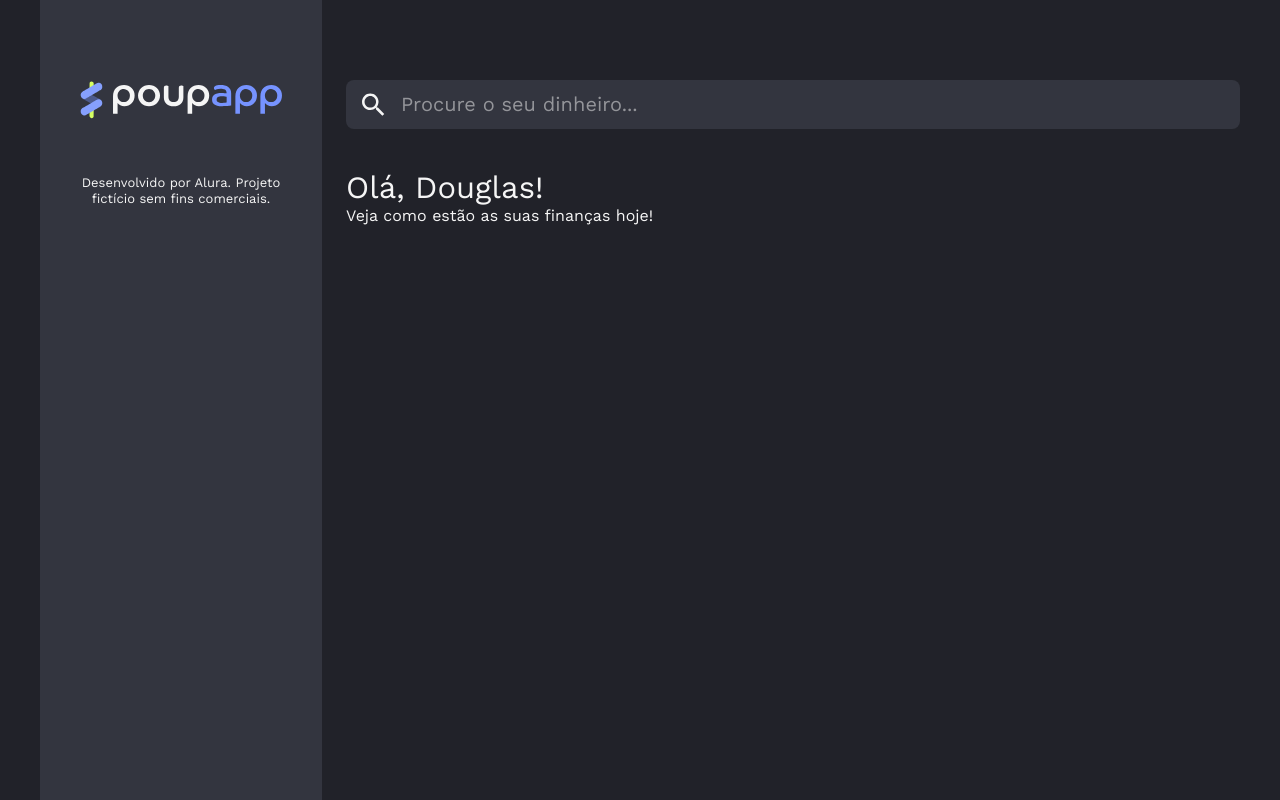
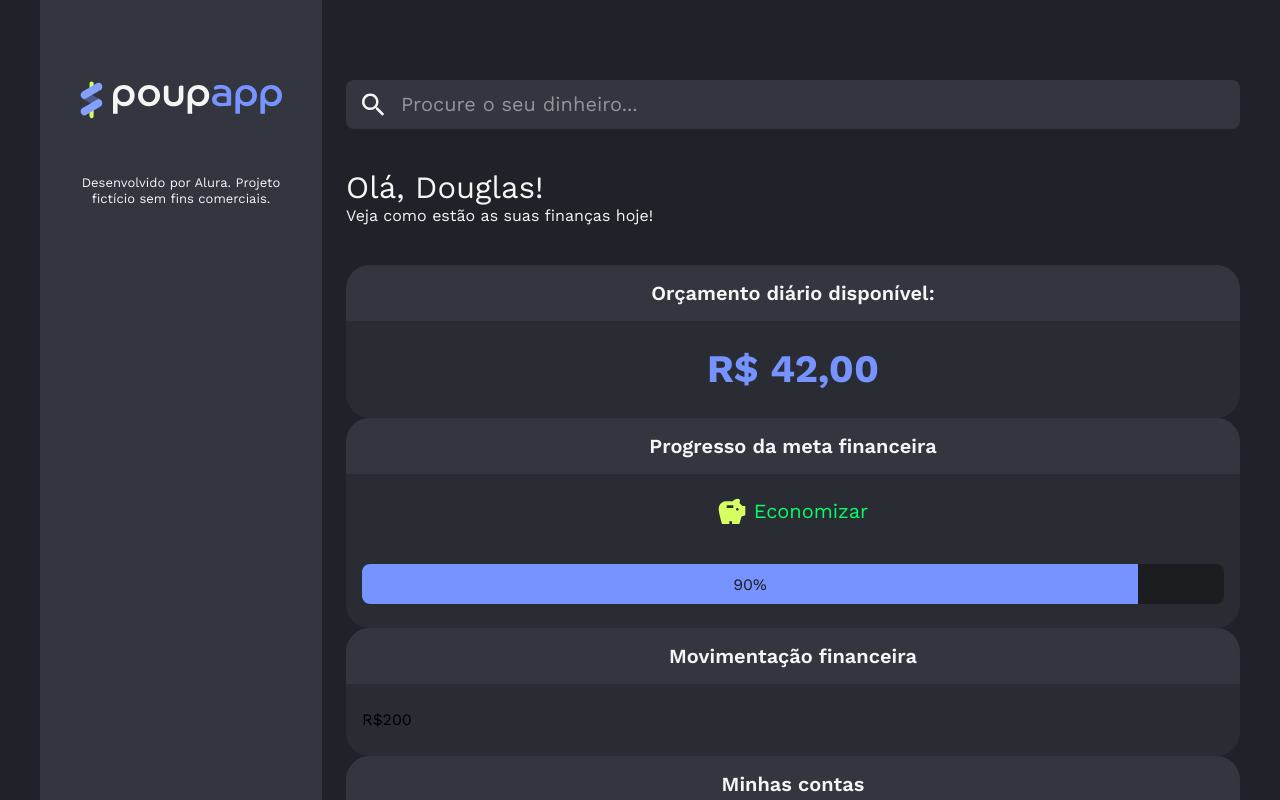
Before and after one commit to dglshenriq/poupapp-tailwind, a React (Vite) app: page / in a window 1280 px wide. Shown: the top 800 px of the page. Built offline with nearby package versions, Linux system fonts and the light colour scheme.

Commit message:
Constroi os dois primeiros cards

```diff
--- a/src/App.jsx
+++ b/src/App.jsx
@@ -1,6 +1,9 @@
 import { Aside } from "./components/Aside";
+import Card from "./components/Cards";
 import { Container } from "./components/Container";
+import { DailyBudget } from "./components/DailyBudget";
 import { Main } from "./components/Main";
+import { SavingsStatus } from "./components/Savings";
 import { SearchInput } from "./components/SearchInput";
 import { Typography } from "./components/Typography";
 
@@ -15,6 +18,24 @@ function App() {
             <Typography variant='h1'>Olá, Douglas!</Typography>
             <Typography>Veja como estão as suas finanças hoje!</Typography>
           </div>
+          <section>
+            <Card>
+              <Card.Header>Orçamento diário disponível:</Card.Header>
+              <Card.Body><DailyBudget value={42} /></Card.Body>
+            </Card>
+            <Card>
+              <Card.Header>Progresso da meta financeira</Card.Header>
+              <Card.Body><SavingsStatus /></Card.Body>
+            </Card>
+            <Card>
+              <Card.Header>Movimentação financeira</Card.Header>
+              <Card.Body>R$200</Card.Body>
+            </Card>
+            <Card>
+              <Card.Header>Minhas contas</Card.Header>
+              <Card.Body>R$200</Card.Body>
+            </Card>
+          </section>
         </Main>
       </Container>
     </div>
--- /dev/null
+++ b/src/components/Cards/index.jsx
@@ -0,0 +1,24 @@
+const Card = ({ children }) => {
+  return <div className="bg-neutral-surface rounded-3xl">{children}</div>;
+};
+
+export const CardHeader = ({ children }) => {
+    return (
+        <div className="bg-neutral-header p-4 text-center rounded-t-3xl text-neutral-text text-xl leading-[120%] font-semibold">
+            {children}
+        </div>
+    )
+}
+
+export const CardBody = ({ children }) => {
+    return (
+        <div className="py-6 px-4 ">
+            {children}
+        </div>
+    )
+}
+
+Card.Header = CardHeader
+Card.Body = CardBody
+
+export default Card;
--- /dev/null
+++ b/src/components/DailyBudget/index.jsx
@@ -0,0 +1,12 @@
+export const DailyBudget = ({ value }) => {
+    const formatter = new Intl.NumberFormat('pt-BR', {
+        style: 'currency',
+        currency: 'BRL'
+    })
+
+    return (
+        <p className="m-0 text-primary-highlight font-bold text-[39px] leading-[125%] text-center">
+    {formatter.format(value)}
+</p>
+    )
+}
--- /dev/null
+++ b/src/components/ProgressBar/index.jsx
@@ -0,0 +1,12 @@
+export const ProgressBar = ({ percent }) => {
+    return (
+        <div className="bg-neutral-darker rounded-lg overflow-hidden w-full h-10">
+            <div
+                className="bg-primary-highlight h-full flex justify-center items-center text-neutral-darker text-base leading-[120%] transition-all duration-300"
+                style={{ width: `${percent}%` }}
+            >
+                {percent}%
+            </div>
+        </div>
+    );
+}
--- /dev/null
+++ b/src/components/Savings/index.jsx
@@ -0,0 +1,13 @@
+import { IconSavings } from "../Icons";
+import { ProgressBar } from "../ProgressBar";
+
+export const SavingsStatus = () => {
+  return (
+    <div className="flex flex-col gap-10">
+      <p className='text-secondary-income flex items-center gap-2 justify-center text-xl leading-[125%]'>
+        <IconSavings /> Economizar
+      </p>
+      <ProgressBar percent={90} />
+    </div>
+  );
+};
```
